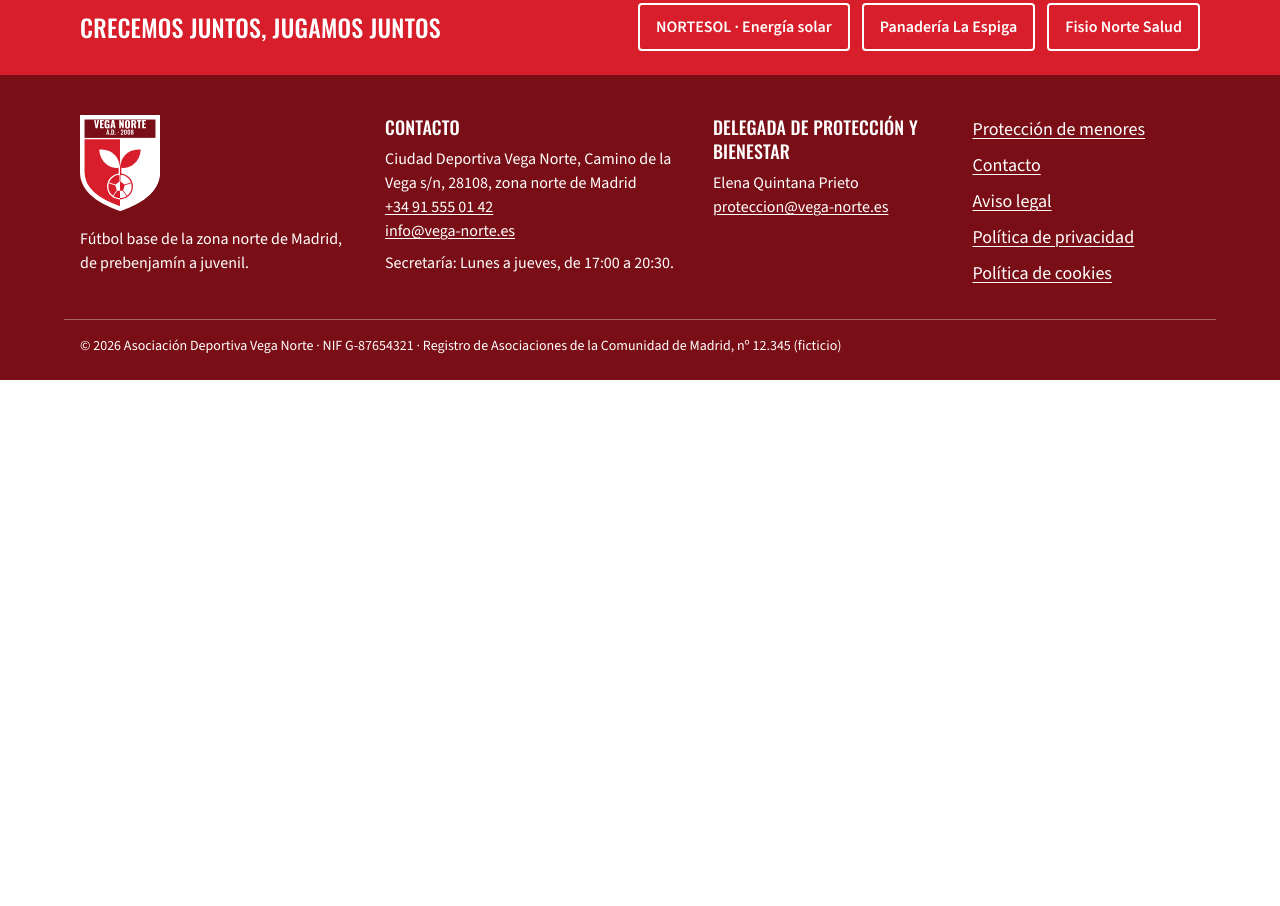
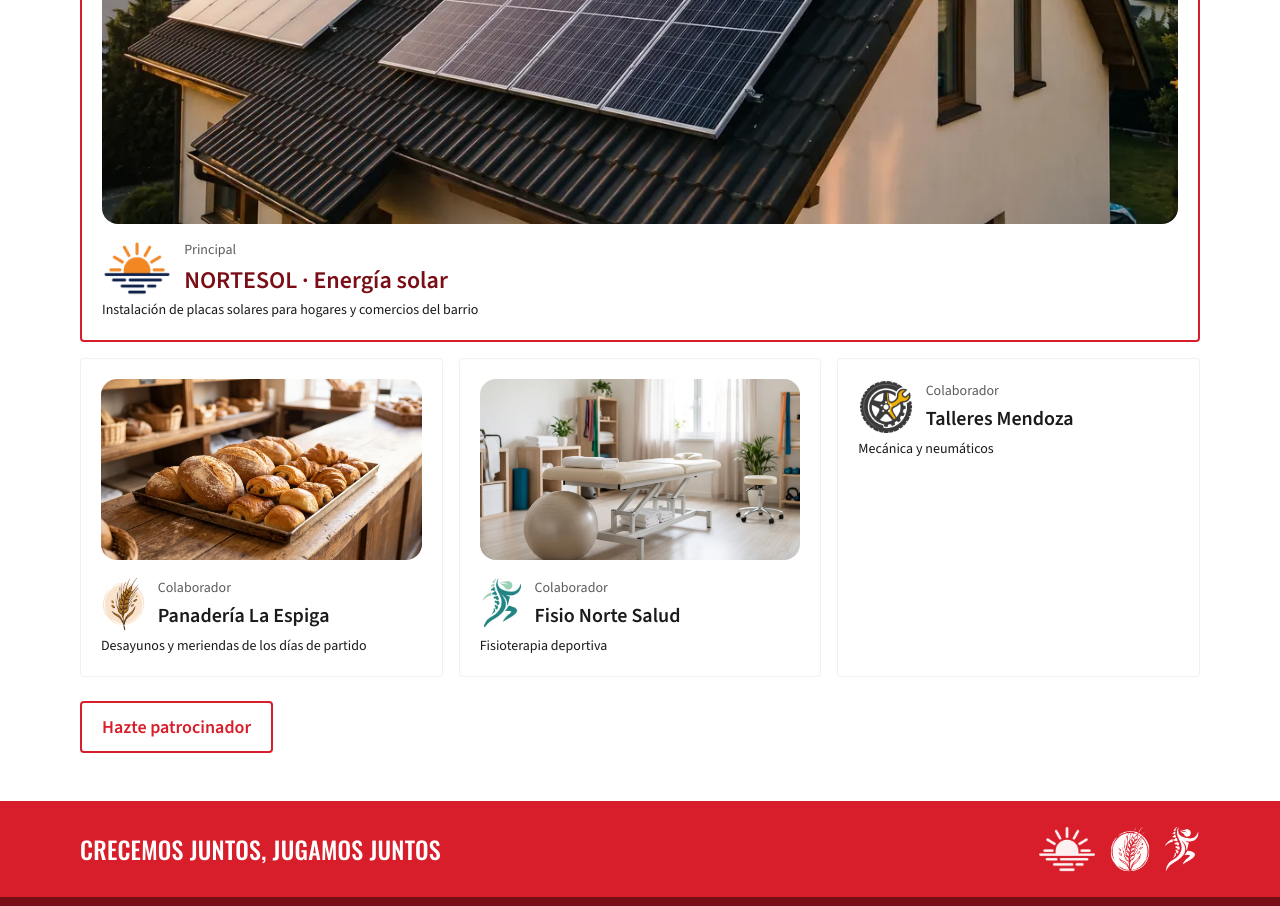
Before and after one commit to antoniotorralbomaster-maker/vega-norte-web, an Astro site: page / in a window 1280 px wide. Shown: the part 2554-3460 px from the top of the page. Before the commit the page ends 2934 px from the top, so only its background shows below. Built offline with nearby package versions, Linux system fonts and the light colour scheme; Astro itself is replaced by a stand-in of ours.

Commit message:
Logos e imágenes de patrocinadores generados con Gemini, en pie y portada
Co-Authored-By: Claude Sonnet 5.5 <noreply@anthropic.com>
Claude-Session: https://claude.ai/code/session_01847B2feaRo24cWyzkNPRkN

```diff
--- a/src/components/FranjaPatrocinadores.astro
+++ b/src/components/FranjaPatrocinadores.astro
@@ -1,8 +1,10 @@
 ---
 // Franja inferior en rojo: lema y hasta 3 logos de patrocinadores (Manual de identidad).
-// Lee de datos/club.json. Mientras no haya logos, cada patrocinador se muestra
-// como un marcador con su nombre (sustituir por <img> cuando existan los ficheros).
+// Lee de datos/club.json. Usa el logo en blanco de src/assets/patrocinadores; si falta,
+// muestra el nombre del patrocinador como marcador.
+import { Image } from 'astro:assets';
 import { club, patrocinadoresFranja } from '../lib/datos';
+import { imagenPatrocinador } from '../lib/patrocinadores';
 
 const patrocinadores = patrocinadoresFranja(3);
 ---
@@ -13,8 +15,12 @@ const patrocinadores = patrocinadoresFranja(3);
     <ul class="franja__logos" aria-label="Patrocinadores">
       {
         patrocinadores.map((p) => (
-          <li class="franja__logo" data-nivel={p.nivel}>
-            <span class="franja__nombre">{p.nombre}</span>
+          <li class:list={['franja__logo', { 'franja__logo--imagen': imagenPatrocinador(p.nombre, 'logo-blanco') }]} data-nivel={p.nivel}>
+            {imagenPatrocinador(p.nombre, 'logo-blanco') ? (
+              <Image src={imagenPatrocinador(p.nombre, 'logo-blanco')!} alt={p.nombre} height={96} class="franja__img" />
+            ) : (
+              <span class="franja__nombre">{p.nombre}</span>
+            )}
             <span class="solo-lectores">, patrocinador {p.nivel.toLowerCase()}</span>
           </li>
         ))
@@ -60,6 +66,18 @@ const patrocinadores = patrocinadoresFranja(3);
     text-align: center;
   }
 
+  .franja__logo--imagen {
+    min-width: 0;
+    padding: 0;
+    border: 0;
+  }
+
+  .franja__img {
+    display: block;
+    height: 48px;
+    width: auto;
+  }
+
   .franja__nombre {
     font-weight: 600;
     font-size: 16px;
--- a/src/components/SeccionPatrocinadores.astro
+++ b/src/components/SeccionPatrocinadores.astro
@@ -1,7 +1,9 @@
 ---
 // Patrocinadores (bloque 6): todos los de datos/club.json, el principal primero.
-// Mientras no haya logos, se muestra el nombre como marcador.
+// Cada tarjeta muestra su logo y, si existe, la imagen del anuncio (src/assets/patrocinadores).
+import { Image } from 'astro:assets';
 import { patrocinadoresFranja, club } from '../lib/datos';
+import { imagenPatrocinador } from '../lib/patrocinadores';
 import { url } from '../lib/url';
 import type { Enlace } from '../lib/secciones';
 
@@ -17,8 +19,18 @@ const patrocinadores = patrocinadoresFranja(club.patrocinadores.length);
   {
     patrocinadores.map((p) => (
       <li class:list={['patro__item', { 'patro__item--principal': p.nivel === 'Principal' }]}>
-        <span class="patro__nivel texto-pequeno">{p.nivel}</span>
-        <span class="patro__nombre">{p.nombre}</span>
+        {imagenPatrocinador(p.nombre, 'imagen') && (
+          <Image src={imagenPatrocinador(p.nombre, 'imagen')!} alt="" width={800} class="patro__foto" />
+        )}
+        <span class="patro__cabecera">
+          {imagenPatrocinador(p.nombre, 'logo') && (
+            <Image src={imagenPatrocinador(p.nombre, 'logo')!} alt="" height={112} class="patro__logo" />
+          )}
+          <span class="patro__textos">
+            <span class="patro__nivel texto-pequeno">{p.nivel}</span>
+            <span class="patro__nombre">{p.nombre}</span>
+          </span>
+        </span>
         <span class="patro__desc texto-pequeno">{p.descripcion}</span>
       </li>
     ))
@@ -68,6 +80,32 @@ const patrocinadores = patrocinadoresFranja(club.patrocinadores.length);
     border: 2px solid var(--vn-rojo);
   }
 
+  .patro__foto {
+    width: 100%;
+    aspect-ratio: 16 / 9;
+    object-fit: cover;
+    border-radius: 16px;
+    margin-bottom: 0.75rem;
+  }
+
+  .patro__cabecera {
+    display: flex;
+    align-items: center;
+    gap: 0.75rem;
+  }
+
+  .patro__textos {
+    display: flex;
+    flex-direction: column;
+    gap: 0.25rem;
+  }
+
+  .patro__logo {
+    height: 56px;
+    width: auto;
+    flex: none;
+  }
+
   .patro__nivel {
     color: var(--vn-gris);
   }
--- /dev/null
+++ b/src/lib/patrocinadores.ts
@@ -0,0 +1,26 @@
+// Logos e imágenes de los patrocinadores (src/assets/patrocinadores, ver LEEME.md).
+// El nombre de fichero sale del patrocinador de datos/club.json: lo que va antes del « · »,
+// sin tildes, en minúscula y con guiones.
+import type { ImageMetadata } from 'astro';
+
+const ficheros = import.meta.glob<{ default: ImageMetadata }>('../assets/patrocinadores/*.{png,webp}', { eager: true });
+
+export function slugDe(nombre: string): string {
+  return nombre
+    .split('·')[0]
+    .trim()
+    .normalize('NFD')
+    .replace(/[̀-ͯ]/g, '')
+    .toLowerCase()
+    .replace(/[^a-z0-9]+/g, '-')
+    .replace(/^-|-$/g, '');
+}
+
+export type TipoImagen = 'logo' | 'logo-blanco' | 'imagen';
+
+/** Imagen del patrocinador, o undefined si todavía no existe el fichero. */
+export function imagenPatrocinador(nombre: string, tipo: TipoImagen): ImageMetadata | undefined {
+  const base = `/${slugDe(nombre)}-${tipo}.`;
+  const entrada = Object.entries(ficheros).find(([ruta]) => ruta.includes(base));
+  return entrada?.[1].default;
+}
```
Also changed, not shown: src/assets/patrocinadores/fisio-norte-salud-imagen.webp (added), src/assets/patrocinadores/fisio-norte-salud-logo-blanco.png (added), src/assets/patrocinadores/fisio-norte-salud-logo.png (added), src/assets/patrocinadores/nortesol-imagen.webp (added), src/assets/patrocinadores/nortesol-logo-blanco.png (added), src/assets/patrocinadores/nortesol-logo.png (added), src/assets/patrocinadores/panaderia-la-espiga-imagen.webp (added), src/assets/patrocinadores/panaderia-la-espiga-logo-blanco.png (added), src/assets/patrocinadores/panaderia-la-espiga-logo.png (added), src/assets/patrocinadores/talleres-mendoza-logo-blanco.png (added), src/assets/patrocinadores/talleres-mendoza-logo.png (added).
